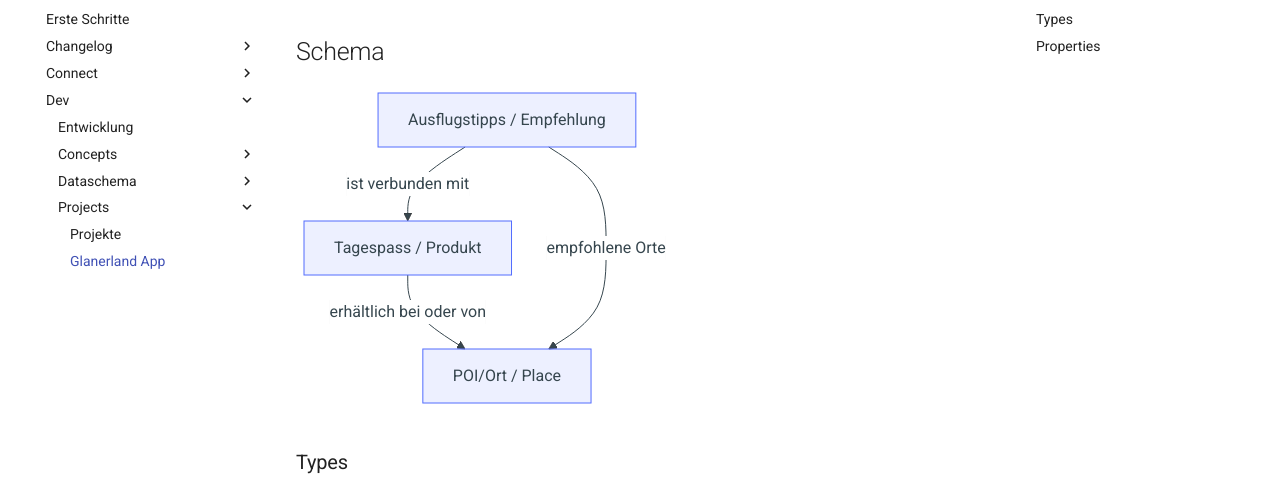
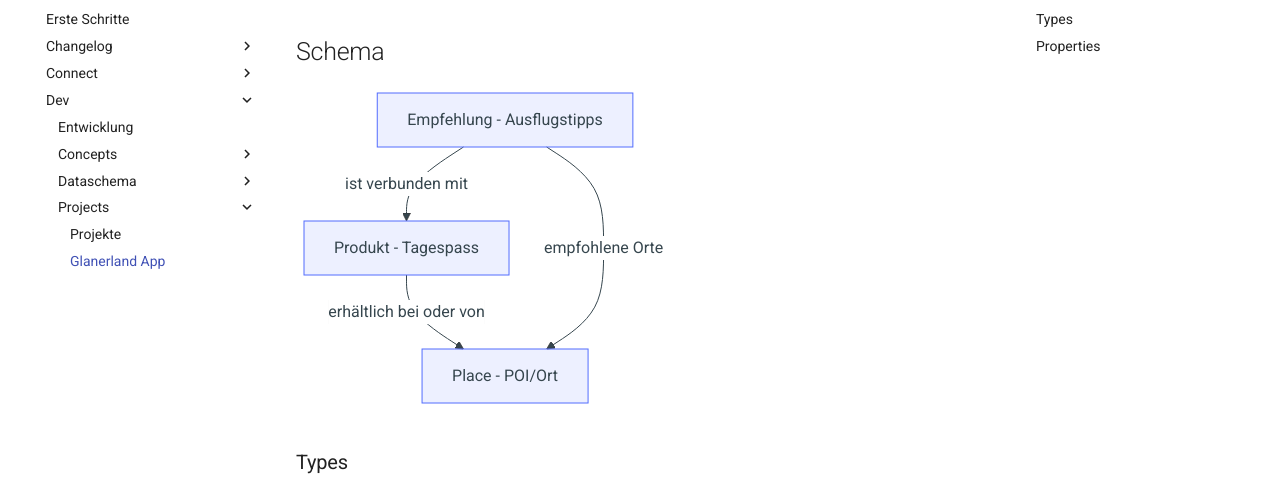
Before and after one commit to tsolenthaler/docs.contentdesk.io, an MkDocs documentation site: the page built from docs/dev/projects/glanerlandApp.md, in a window 1280 px wide. Shown: the part 146-639 px from the top of the page. Built offline with MkDocs 1.6.1 and Material for MkDocs 9.7.7, drawn with Linux system fonts in a browser that asks for light colours.

````diff
--- a/docs/dev/projects/glanerlandApp.md
+++ b/docs/dev/projects/glanerlandApp.md
@@ -5,9 +5,9 @@
 
 ``` mermaid
 graph TD
-    Product[Tagespass / Produkt]-->|erhältlich bei oder von|Place[POI/Ort / Place]
+    Product[Produkt - Tagespass]-->|erhältlich bei oder von|Place[Place - POI/Ort]
 
-    Recommendation[Ausflugstipps / Empfehlung] -->|empfohlene Orte|Place
+    Recommendation[Empfehlung - Ausflugstipps] -->|empfohlene Orte|Place
     Recommendation -->|ist verbunden mit|Product
 ```
 
````
